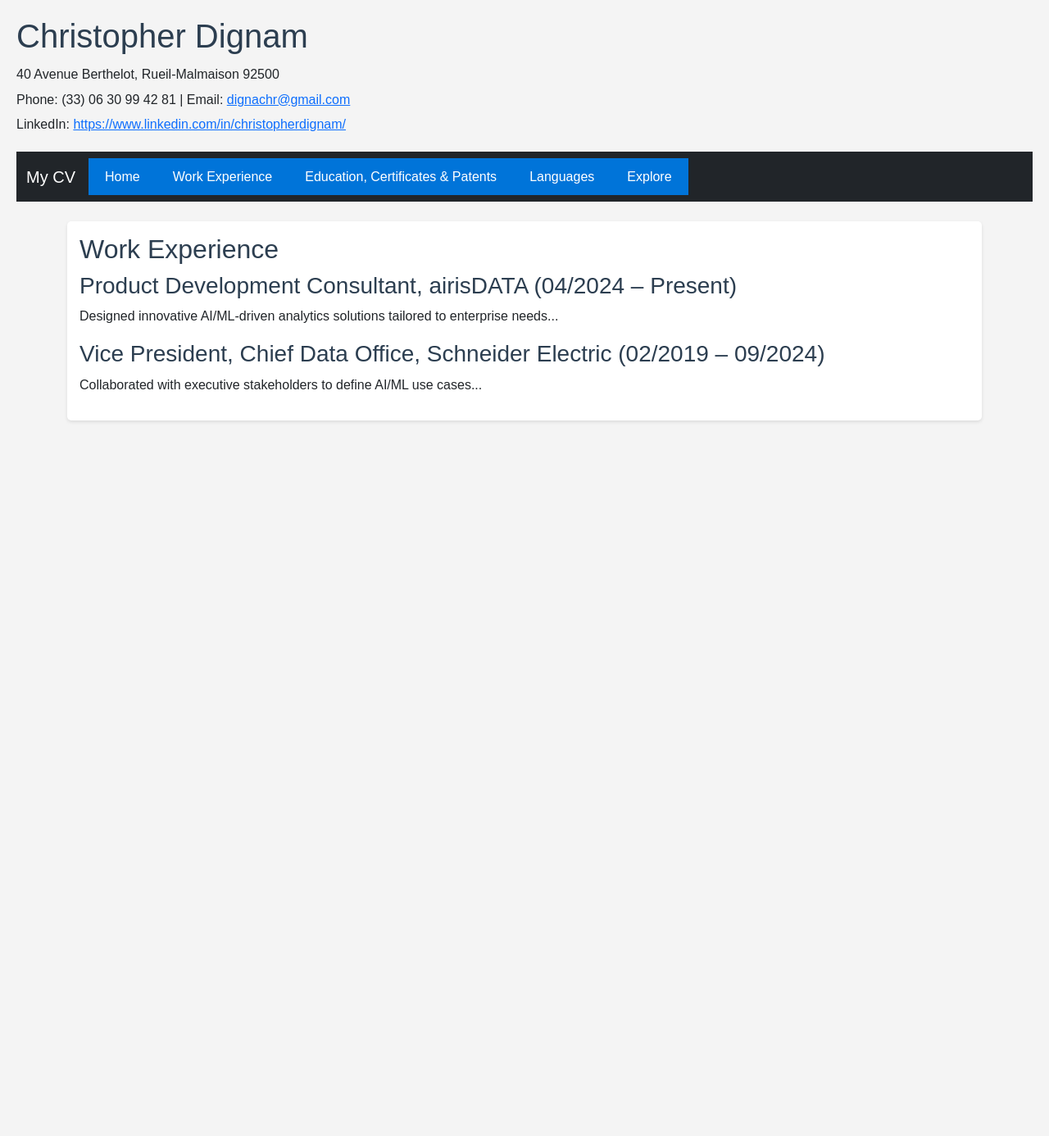
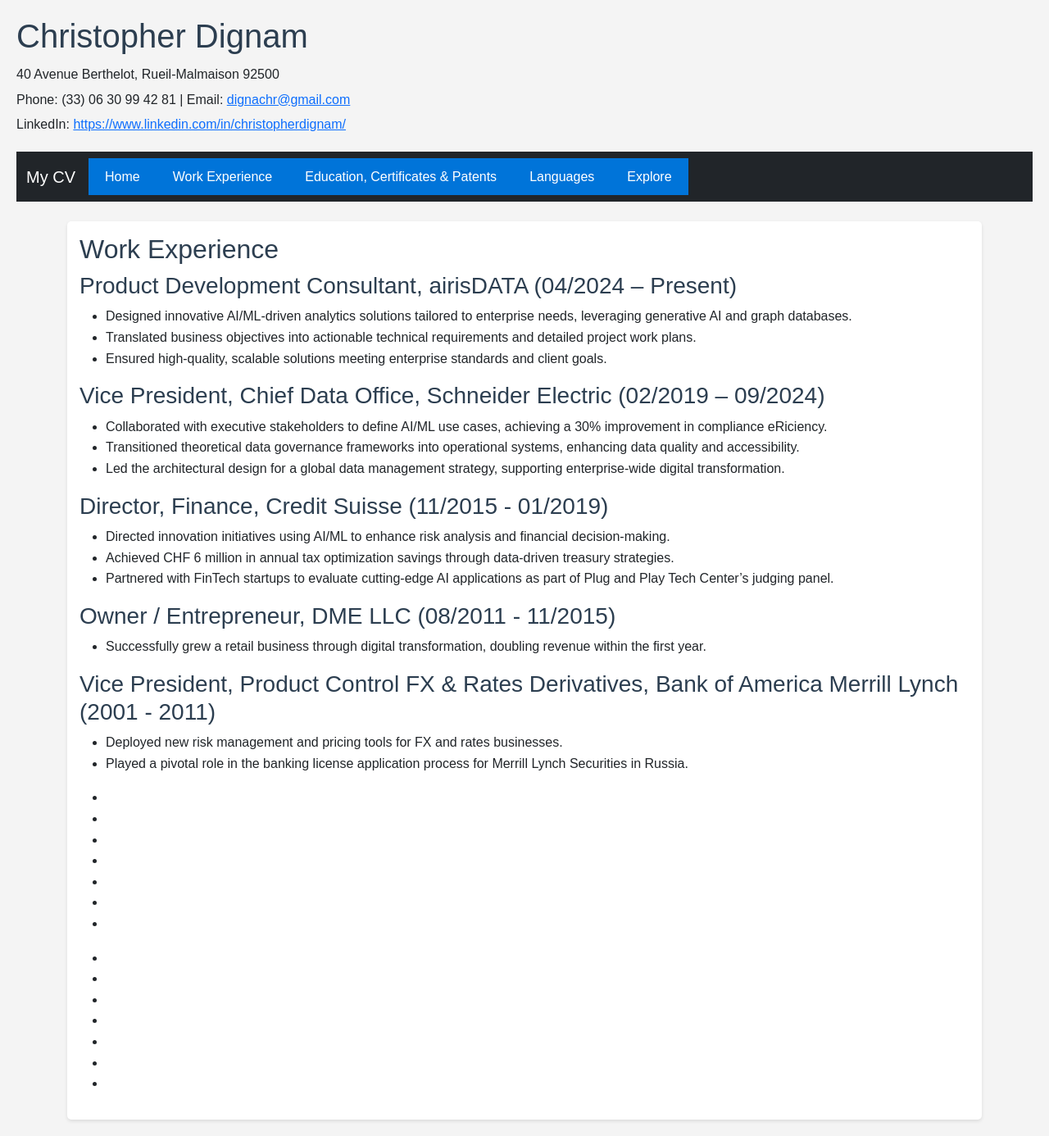
Before and after one commit to cdignam8304/cv, a Jekyll site: the page built from experience.html, in a window 1280 px wide. Shown: the whole page at 82% size. Built offline with Jekyll 4.4.1, drawn with Linux system fonts in a browser that asks for light colours; before the commit the page ends 900 px from its top, so only the background shows below that.

Commit message:
Update experience.html

```diff
--- a/experience.html
+++ b/experience.html
@@ -7,8 +7,58 @@ title: Work Experience - Christopher Dignam
     <div class="section">
         <h2>Work Experience</h2>
         <h3>Product Development Consultant, airisDATA (04/2024 – Present)</h3>
-        <p>Designed innovative AI/ML-driven analytics solutions tailored to enterprise needs...</p>
+        <ul>
+            <li>Designed innovative AI/ML-driven analytics solutions tailored to enterprise needs, leveraging
+generative AI and graph databases.</li>
+            <li>Translated business objectives into actionable technical requirements and detailed project work
+plans.</li>
+            <li>Ensured high-quality, scalable solutions meeting enterprise standards and client goals.</li>
+        </ul>
         <h3>Vice President, Chief Data Office, Schneider Electric (02/2019 – 09/2024)</h3>
-        <p>Collaborated with executive stakeholders to define AI/ML use cases...</p>
+        <ul>
+            <li>Collaborated with executive stakeholders to define AI/ML use cases, achieving a 30% improvement in
+compliance eRiciency.</li>
+            <li>Transitioned theoretical data governance frameworks into operational systems, enhancing data quality
+and accessibility.</li>
+            <li>Led the architectural design for a global data management strategy, supporting enterprise-wide digital
+transformation.</li>
+        </ul>
+        <h3>Director, Finance, Credit Suisse (11/2015 - 01/2019)</h3>
+        <ul>
+            <li>Directed innovation initiatives using AI/ML to enhance risk analysis and financial decision-making.</li>
+            <li>Achieved CHF 6 million in annual tax optimization savings through data-driven treasury strategies.</li>
+            <li>Partnered with FinTech startups to evaluate cutting-edge AI applications as part of Plug and Play Tech
+Center’s judging panel.</li>
+        </ul>
+        <h3>Owner / Entrepreneur, DME LLC (08/2011 - 11/2015)</h3>
+        <ul>
+            <li>Successfully grew a retail business through digital transformation, doubling revenue within the first
+year.</li>
+        </ul>
+        <h3>Vice President, Product Control FX & Rates Derivatives, Bank of America Merrill Lynch (2001 - 2011)</h3>
+        <ul>
+            <li>Deployed new risk management and pricing tools for FX and rates businesses.</li>
+            <li>Played a pivotal role in the banking license application process for Merrill Lynch Securities in Russia.</li>
+        </ul>
+        <h3></h3>
+        <ul>
+            <li></li>
+            <li></li>
+            <li></li>
+            <li></li>
+            <li></li>
+            <li></li>
+            <li></li>
+        </ul>
+        <h3></h3>
+        <ul>
+            <li></li>
+            <li></li>
+            <li></li>
+            <li></li>
+            <li></li>
+            <li></li>
+            <li></li>
+        </ul>
     </div>
 </main>
```
